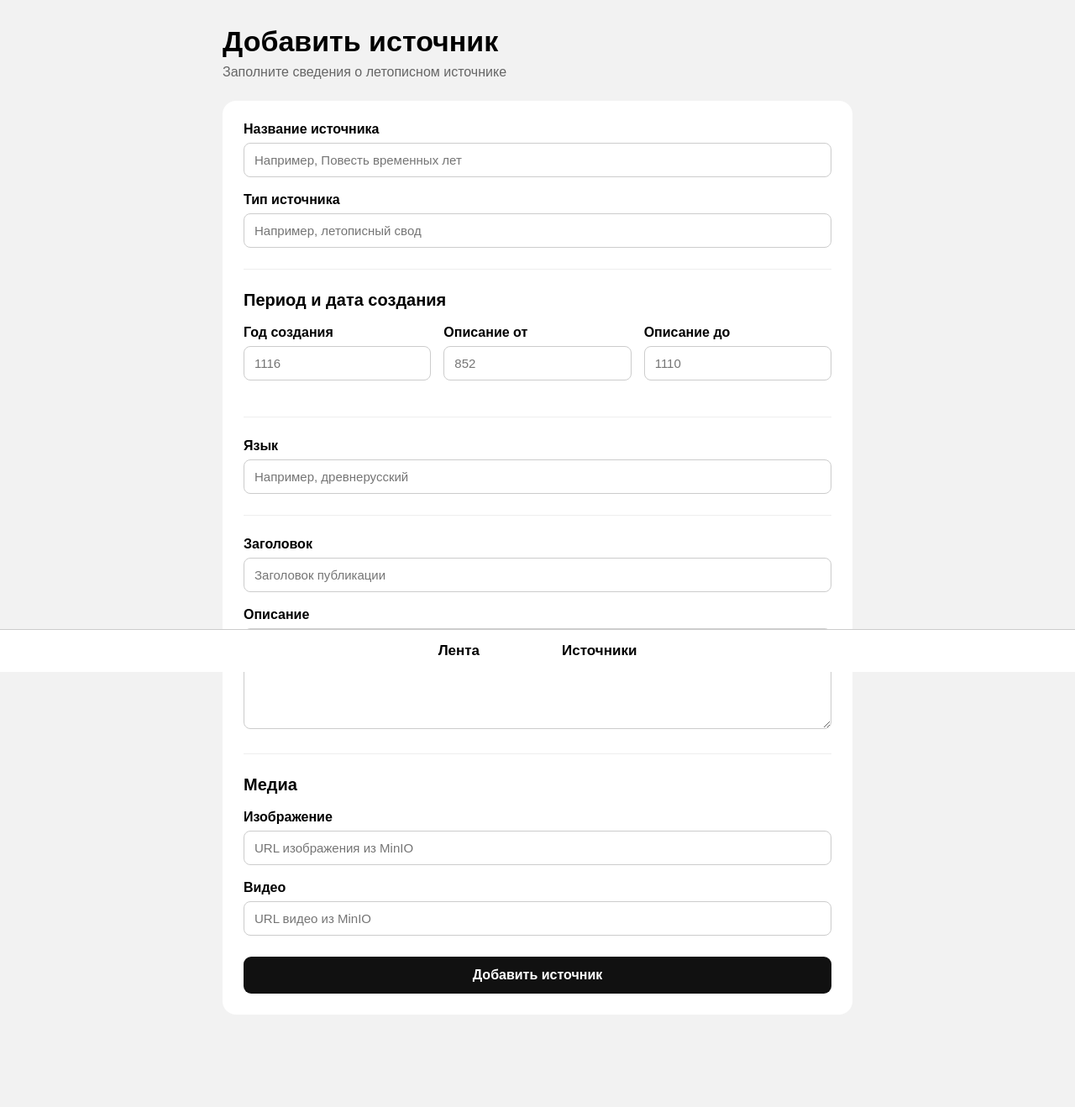
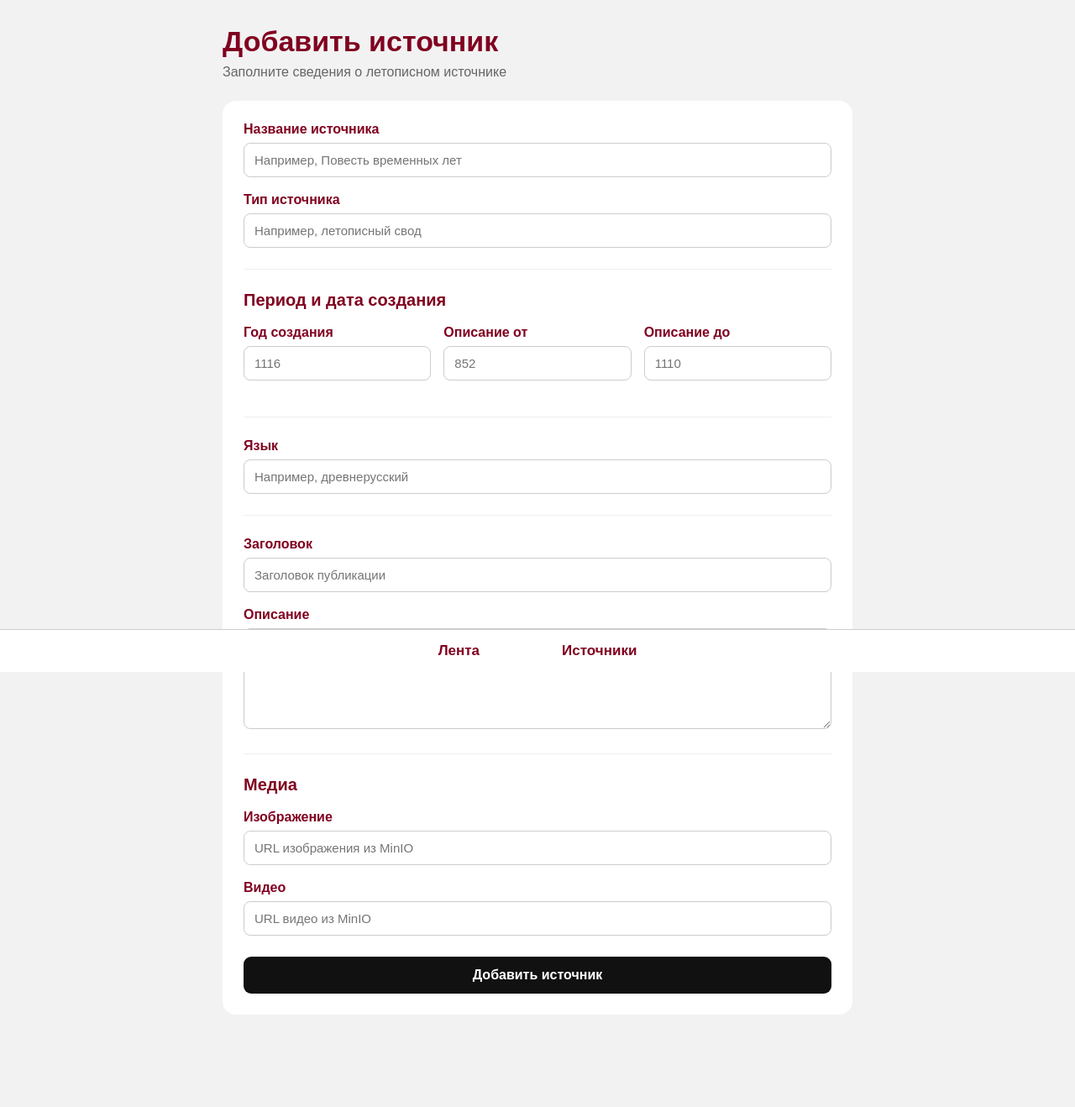
Before and after one commit to DmitryGoose/chronicles-citation-backend, a FastAPI app: page /add in a window 1280 px wide. Shown: the whole page at 84% size. Run offline with FastAPI, Linux system fonts and the light colour scheme.

Commit message:
Лабораторная работа 1: доработка стиля

```diff
--- a/static/css/style.css
+++ b/static/css/style.css
@@ -28,7 +28,7 @@ body {
 
 .bottom-nav a {
     text-decoration: none;
-    color: black;
+    color: #800020;
     font-size: 17px;
     font-weight: bold;
     padding: 10px 14px;
@@ -62,6 +62,7 @@ body {
 .page-header h1 {
     margin: 0 0 8px 0;
     font-size: 34px;
+    color: #800020;
 }
 
 .page-header p {
@@ -93,6 +94,7 @@ body {
     display: block;
     margin-bottom: 7px;
     font-weight: bold;
+    color: #800020;
 }
 
 .filter-field input {
@@ -170,6 +172,8 @@ body {
 
     font-size: 21px;
     line-height: 1.2;
+
+    color: #800020;
 }
 
 .chronicle-type {
@@ -253,6 +257,8 @@ body {
     margin: 0 0 18px 0;
 
     font-size: 20px;
+
+    color: #800020;
 }
 
 
@@ -272,6 +278,8 @@ body {
     margin-bottom: 7px;
 
     font-weight: bold;
+
+    color: #800020;
 }
 
 .form-field input,
@@ -432,6 +440,8 @@ body {
 
     font-size: 30px;
     line-height: 1.15;
+
+    color: #800020;
 }
 
 .feed-description h2 {
@@ -439,6 +449,8 @@ body {
 
     font-size: 21px;
     line-height: 1.25;
+
+    color: #800020;
 }
 
 .feed-description p {
```
